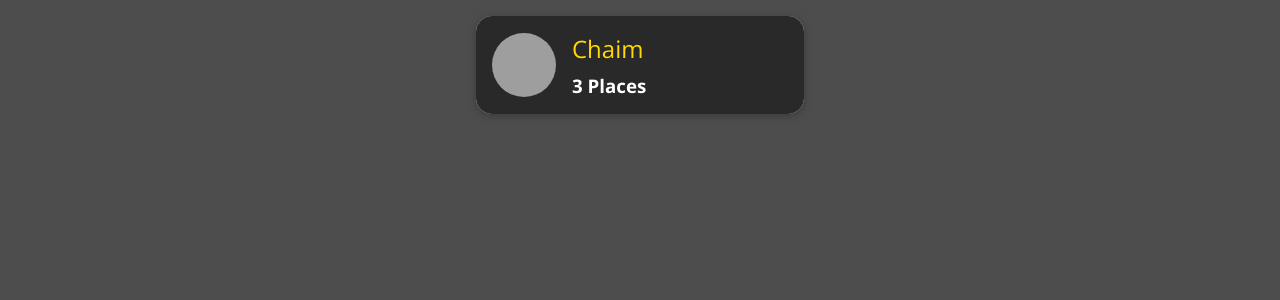
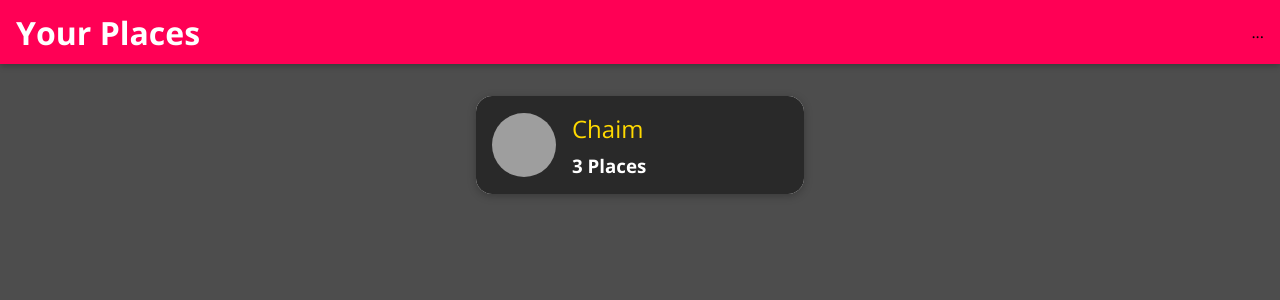
Before and after one commit to ChaimSh/i-places, a React (Create React App) app: page / in a window 1280 px wide. Shown: the top 300 px of the page. Built offline with nearby package versions, Linux system fonts and the light colour scheme; grey boxes are pictures that could not be loaded.

Commit message:
fiixed routing in app.js

```diff
--- a/src/App.js
+++ b/src/App.js
@@ -8,10 +8,14 @@ import {
 
 import Users from './user/pages/Users';
 import NewPlace from './places/pages/NewPlace';
+import MainNavigation from './shared/components/Navigation/MainNavigation';
+
 
 const App = () => {
   return (
     <Router>
+      <MainNavigation />
+      <main>
       <Switch>
         <Route path="/" exact>
           <Users />
@@ -21,6 +25,7 @@ const App = () => {
         </Route>
         <Redirect to="/" />
       </Switch>
+      </main>
     </Router>
   );
 };
```
